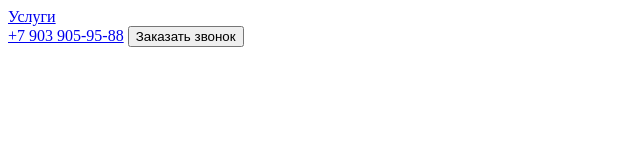
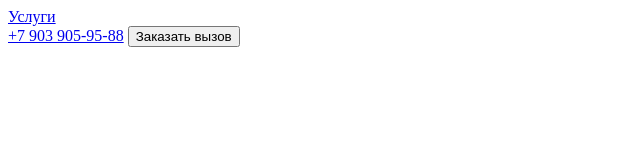
Before and after one commit to WhiteFox1998/special-app, a plain HTML site: page index.html in a window 1280 px wide. Shown: the full height of the page, 0-640 px from the left. Drawn offline with Linux system fonts and the light colour scheme.

Commit message:
button changed

```diff
--- a/index.html
+++ b/index.html
@@ -16,7 +16,7 @@
         <div>
 
             <a href="tel:+79039059588">+7 903 905-95-88</a>
-            <button>Заказать звонок</button>
+            <button>Заказать вызов</button>
         </div>
     </header>
 </body>
```
